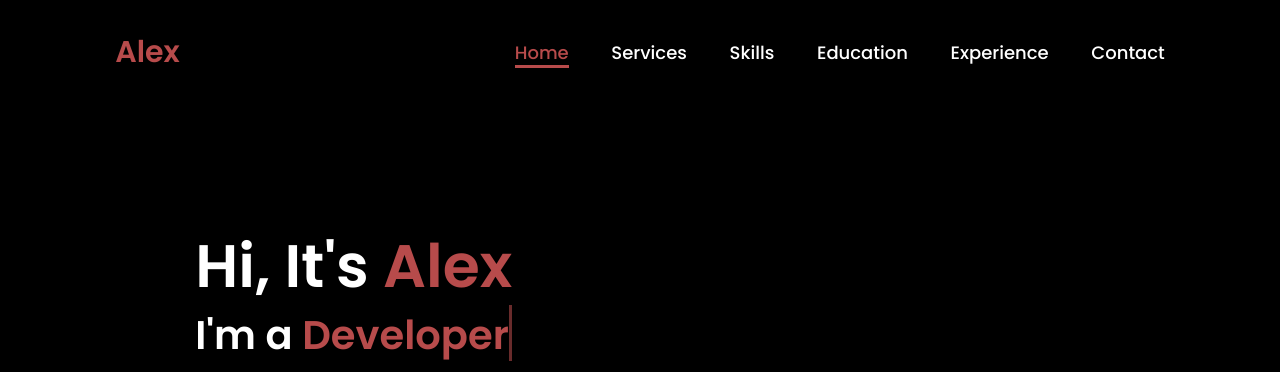
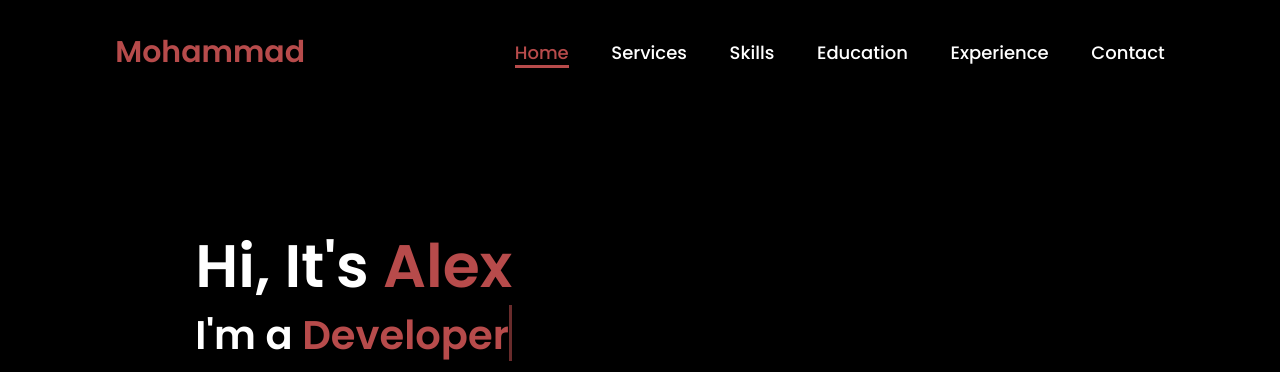
Before and after one commit to Shekhanzai/Androv, a website: page profilo/index.html in a window 1280 px wide. Shown: the top 372 px of the page. Drawn offline with Linux system fonts and the light colour scheme.

Commit message:
Update index.html

```diff
--- a/profilo/index.html
+++ b/profilo/index.html
@@ -10,7 +10,7 @@
 </head>
 <body>
     <header>
-        <a href="#" class="logo">Alex</a>
+        <a href="#" class="logo">Mohammad</a>
 
         <nav>
             <a href="#" class="active"> Home</a>
```
